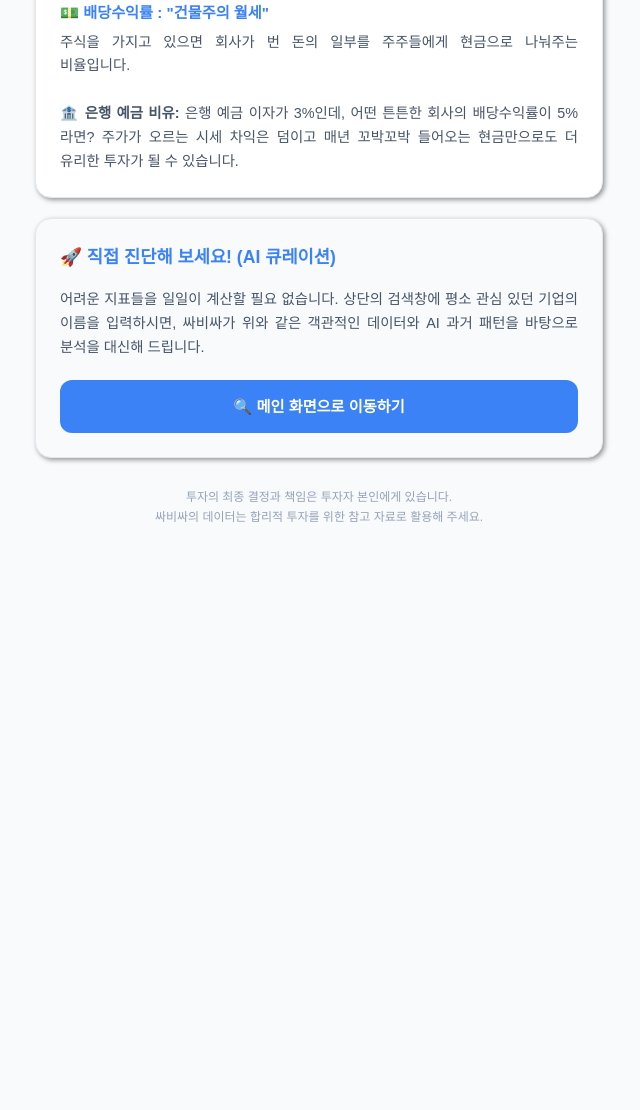
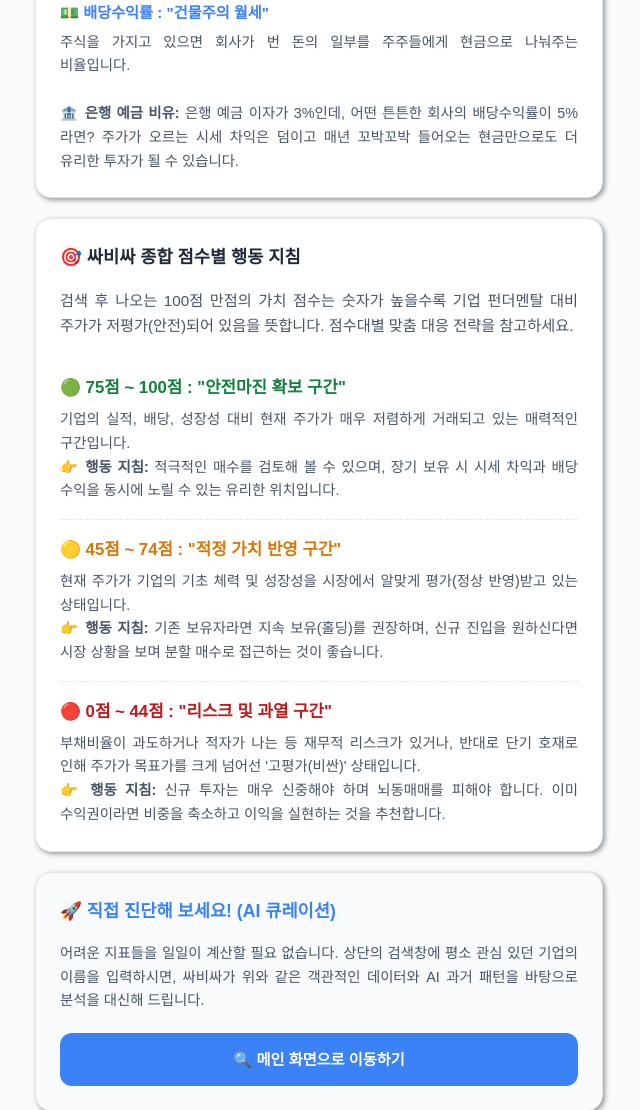
Before and after one commit to yeso7101/ssabissa, a FastAPI app: page /strategy in a window 1280 px wide. Shown: the part 1034-2144 px from the top of the page, without its empty margins (321-961 px from the left). Before the commit the page ends 1556 px from the top, so only its background shows below. Run offline with FastAPI, Linux system fonts and the light colour scheme; some web fonts are replaced.

Commit message:
0628 최종

```diff
--- a/main.py
+++ b/main.py
@@ -323,6 +323,8 @@ def update_market_calendar():
     earning_events = []
     kst = timezone(timedelta(hours=9))
     today_date = datetime.now(kst).date()
+    # 수정: 30일 이전 과거 데이터부터 수집하도록 범위 확장
+    past_date_limit = today_date - timedelta(days=30)
 
     for t in sample_tickers:
         try:
@@ -335,13 +337,13 @@ def update_market_calendar():
             ex_date = info.get("exDividendDate")
             if ex_date:
                 dt = datetime.fromtimestamp(ex_date, tz=kst).date()
-                if dt >= today_date:
+                if dt >= past_date_limit: # 수정된 날짜 제한 적용
                     dividend_events.append({"date": dt.strftime('%y.%m.%d'), "title": f"[{t.replace('.KS','')}] {name}"})
 
             earning_date = info.get("earningsTimestamp") or info.get("earningsTimestampStart")
             if earning_date:
                 edt = datetime.fromtimestamp(earning_date, tz=kst).date()
-                if edt >= today_date:
+                if edt >= past_date_limit: # 수정된 날짜 제한 적용
                     earning_events.append({"date": edt.strftime('%y.%m.%d'), "title": f"[{t.replace('.KS','')}] {name}"})
         except Exception:
             continue
--- a/templates/strategy.html
+++ b/templates/strategy.html
@@ -262,6 +262,37 @@
             </ul>
         </div>
 
+        <div class="card">
+            <div class="card-title">🎯 싸비싸 종합 점수별 행동 지침</div>
+            <p style="font-size: 0.95rem; color: #475569; margin-bottom: 20px; font-weight: 500;">
+                검색 후 나오는 100점 만점의 가치 점수는 숫자가 높을수록 기업 펀더멘탈 대비 주가가 저평가(안전)되어 있음을 뜻합니다. 점수대별 맞춤 대응 전략을 참고하세요.
+            </p>
+
+            <ul class="indicator-list">
+                <li class="indicator-item">
+                    <div class="ind-title" style="color: #15803d; font-size: 1.05rem;">🟢 75점 ~ 100점 : "안전마진 확보 구간"</div>
+                    <div class="ind-desc">
+                        기업의 실적, 배당, 성장성 대비 현재 주가가 매우 저렴하게 거래되고 있는 매력적인 구간입니다.<br>
+                        <strong>👉 행동 지침:</strong> 적극적인 매수를 검토해 볼 수 있으며, 장기 보유 시 시세 차익과 배당 수익을 동시에 노릴 수 있는 유리한 위치입니다.
+                    </div>
+                </li>
+                <li class="indicator-item">
+                    <div class="ind-title" style="color: #d97706; font-size: 1.05rem;">🟡 45점 ~ 74점 : "적정 가치 반영 구간"</div>
+                    <div class="ind-desc">
+                        현재 주가가 기업의 기초 체력 및 성장성을 시장에서 알맞게 평가(정상 반영)받고 있는 상태입니다.<br>
+                        <strong>👉 행동 지침:</strong> 기존 보유자라면 지속 보유(홀딩)를 권장하며, 신규 진입을 원하신다면 시장 상황을 보며 분할 매수로 접근하는 것이 좋습니다.
+                    </div>
+                </li>
+                <li class="indicator-item">
+                    <div class="ind-title" style="color: #b91c1c; font-size: 1.05rem;">🔴 0점 ~ 44점 : "리스크 및 과열 구간"</div>
+                    <div class="ind-desc">
+                        부채비율이 과도하거나 적자가 나는 등 재무적 리스크가 있거나, 반대로 단기 호재로 인해 주가가 목표가를 크게 넘어선 '고평가(비싼)' 상태입니다.<br>
+                        <strong>👉 행동 지침:</strong> 신규 투자는 매우 신중해야 하며 뇌동매매를 피해야 합니다. 이미 수익권이라면 비중을 축소하고 이익을 실현하는 것을 추천합니다.
+                    </div>
+                </li>
+            </ul>
+        </div>
+
         <div class="card" style="background: #f8fafc;">
             <div class="card-title" style="color: var(--blue);">🚀 직접 진단해 보세요! (AI 큐레이션)</div>
             <p style="font-size: 0.9rem; color: #475569; font-weight: 500; margin-bottom: 20px;">
```
Also changed, not shown: templates/calender.html (+120 -53 lines).
